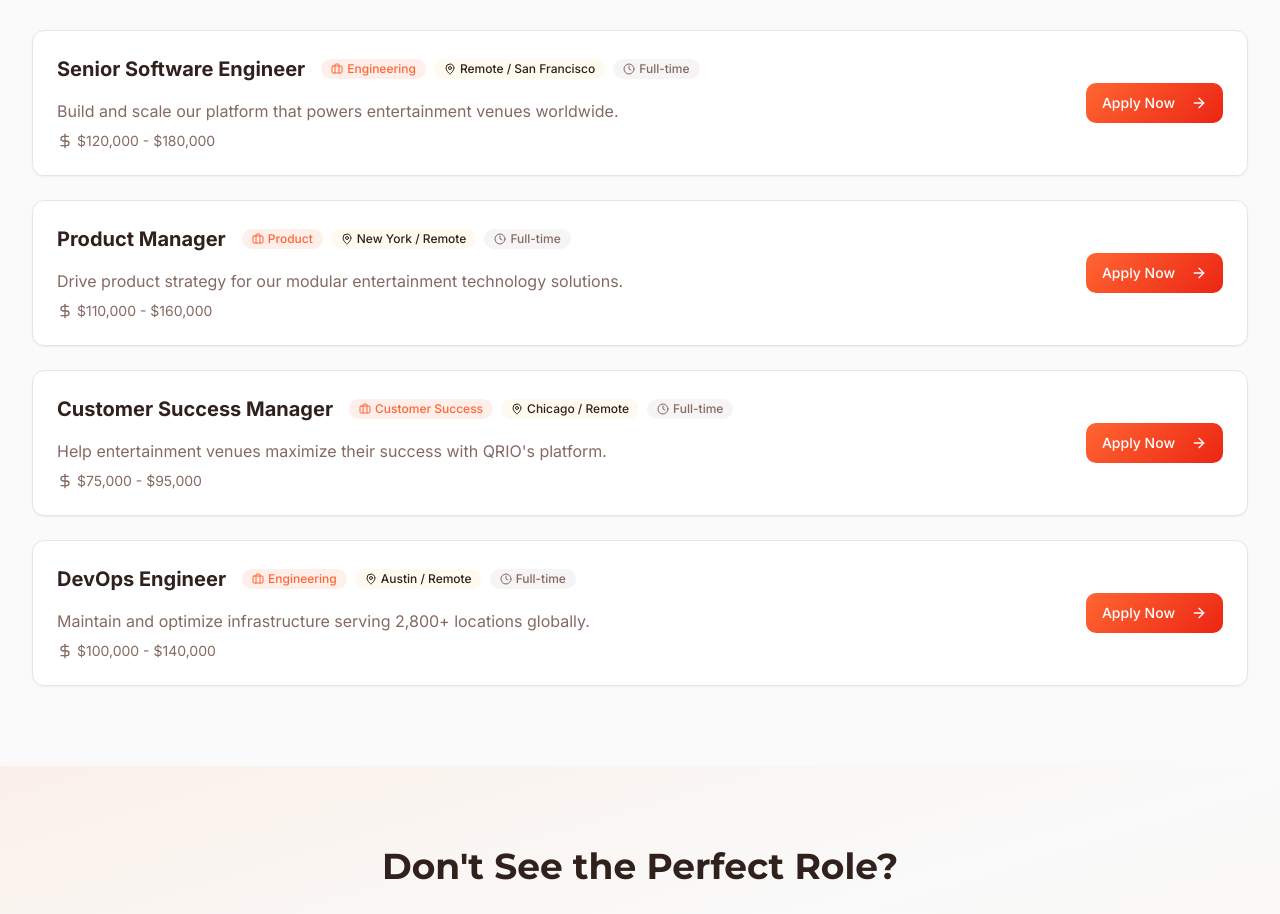
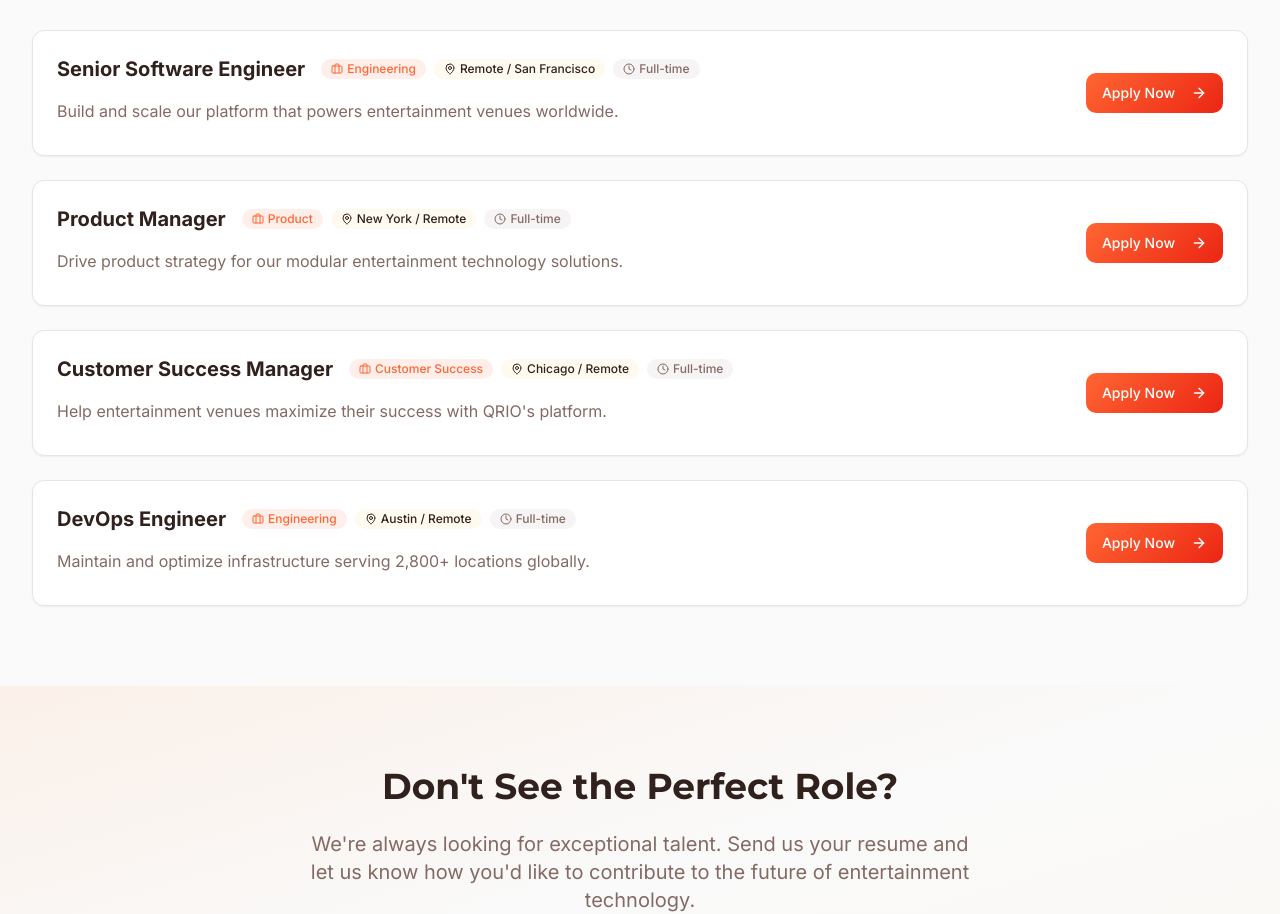
Before and after one commit to ErkutCan1337/park-brand-builder, a React (Vite) app: page /careers in a window 1280 px wide. Shown: the part 1940-2854 px from the top of the page. Built offline with nearby package versions, Linux system fonts and the light colour scheme.

Commit message:
Visual edit in Lovable
Edited UI in Lovable

```diff
--- a/src/pages/Careers.tsx
+++ b/src/pages/Careers.tsx
@@ -178,10 +178,7 @@ const Careers = () => {
                         </div>
                       </div>
                       <p className="text-muted-foreground mb-2">{job.description}</p>
-                      <div className="flex items-center text-sm text-muted-foreground">
-                        <DollarSign className="w-4 h-4 mr-1" />
-                        {job.salary}
-                      </div>
+
                     </div>
                     <div className="mt-4 lg:mt-0 lg:ml-6">
                       <Button className="gradient-primary text-white">
```
